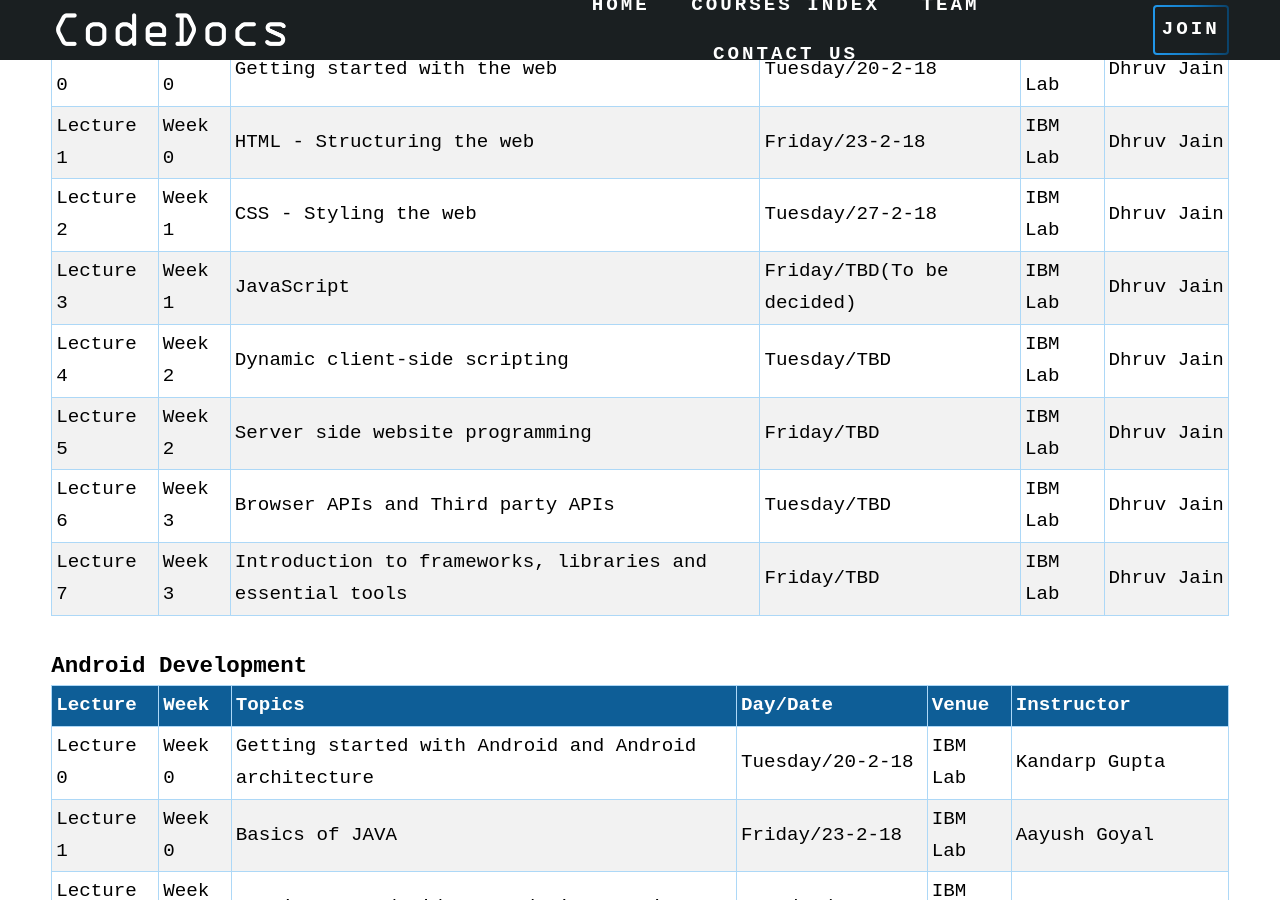
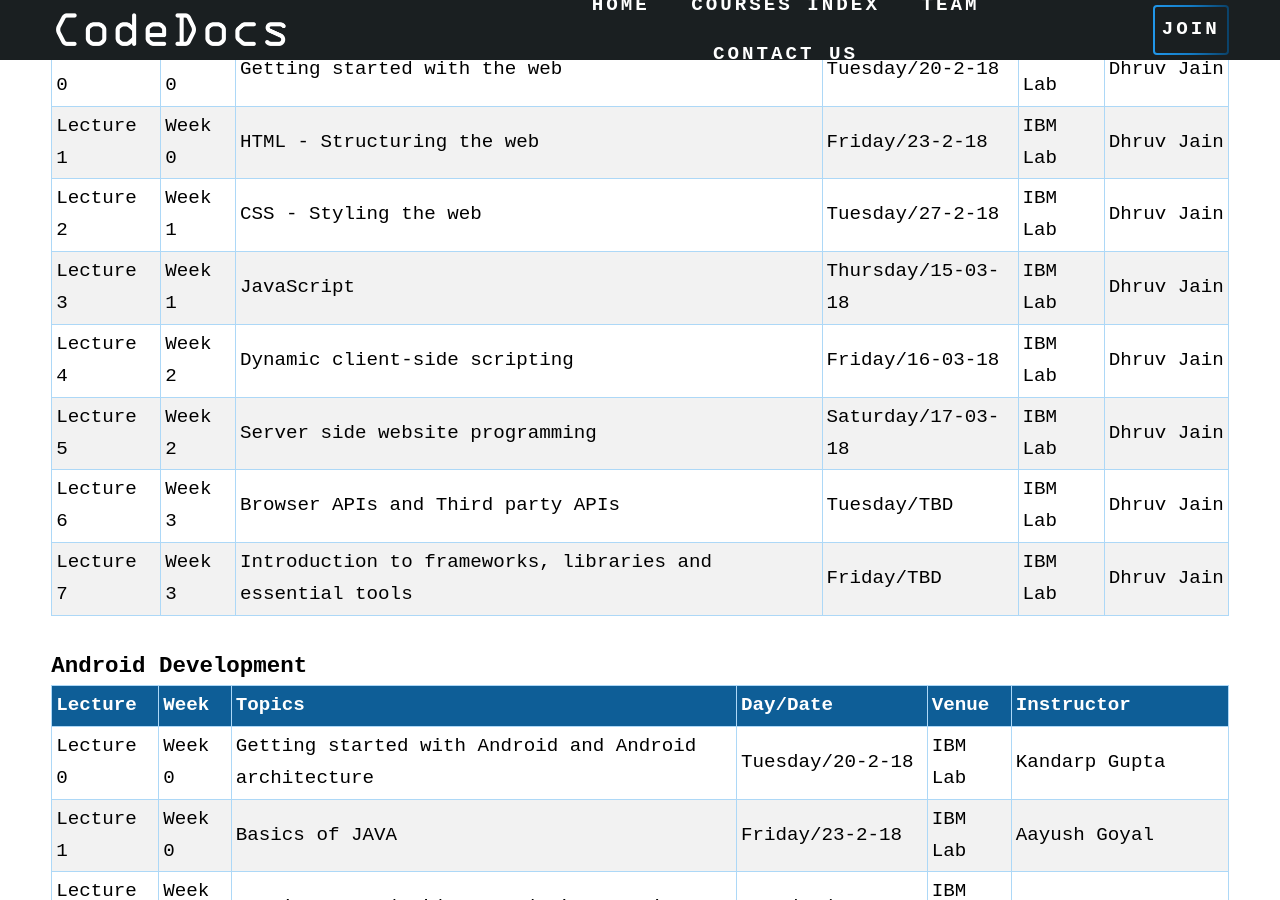
Before and after one commit to CodeDocsJECRC/codedocsjecrc.github.io, a Jekyll site: the page built from CD101/index.html, in a window 1280 px wide and 900 px high, scrolled down 1731 px. Built offline with Jekyll 4.4.1, drawn with Linux system fonts in a browser that asks for light colours; nearby versions of some CDN libraries; some web fonts are replaced.

Commit message:
web schedule updated

```diff
--- a/CD101/index.html
+++ b/CD101/index.html
@@ -119,7 +119,7 @@ id: CD101
           <td>Lecture 3</td>
           <td>Week 1</td>
           <td>JavaScript </td>
-          <td>Friday/TBD(To be decided)</td>
+          <td>Thursday/15-03-18</td>
           <td>IBM Lab</td>
           <td>Dhruv Jain</td>
         </tr>
@@ -127,7 +127,7 @@ id: CD101
           <td>Lecture 4</td>
           <td>Week 2</td>
           <td>Dynamic client-side scripting</td>
-          <td>Tuesday/TBD</td>
+          <td>Friday/16-03-18</td>
           <td>IBM Lab</td>
           <td>Dhruv Jain</td>
         </tr>
@@ -135,7 +135,7 @@ id: CD101
           <td>Lecture 5</td>
           <td>Week 2</td>
           <td>Server side website programming </td>
-          <td>Friday/TBD</td>
+          <td>Saturday/17-03-18</td>
           <td>IBM Lab</td>
           <td>Dhruv Jain</td>
         </tr>
```
